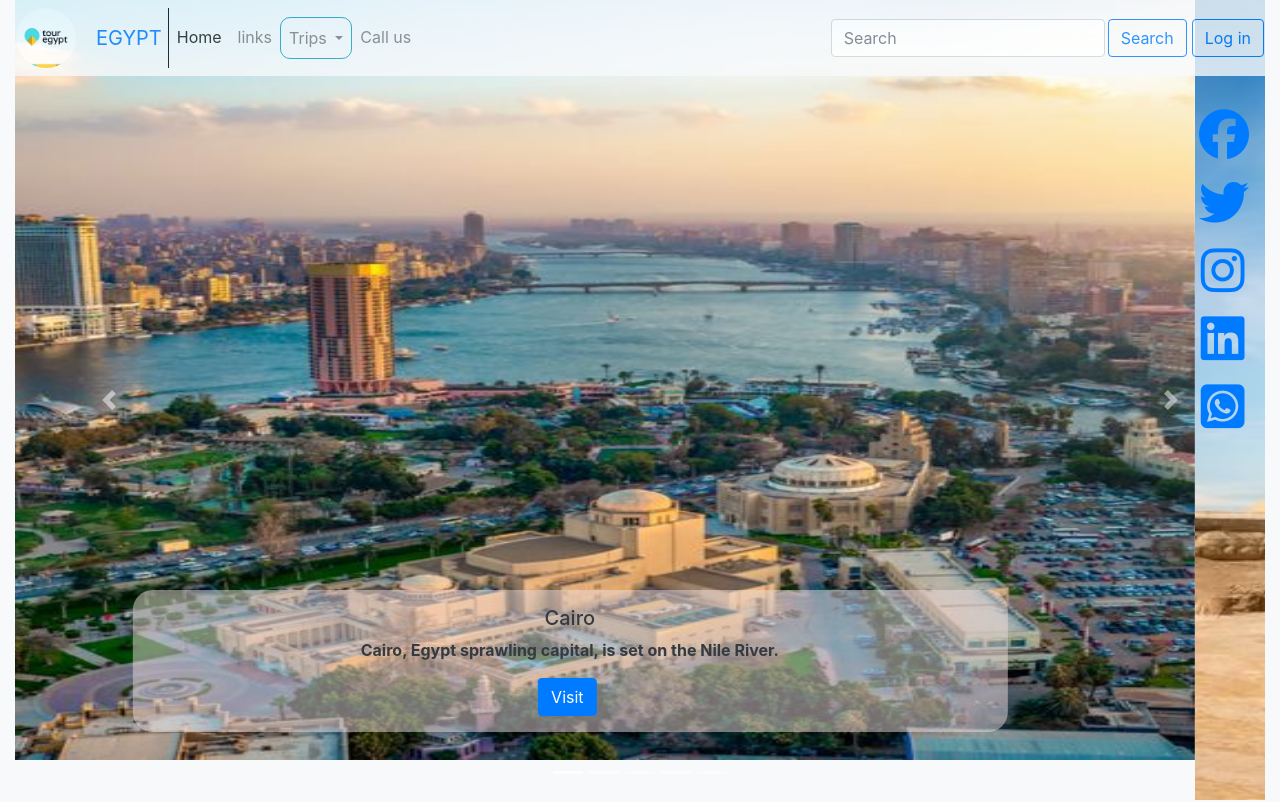
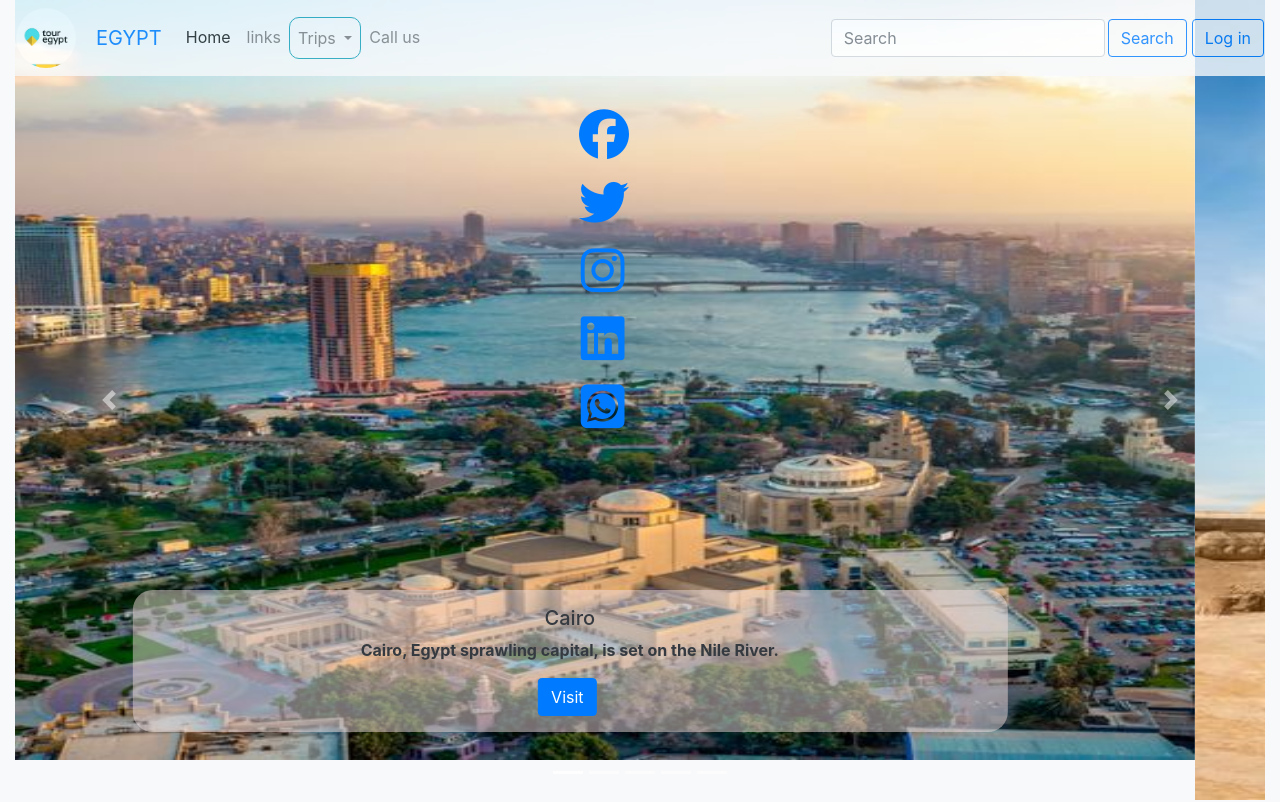
Before and after one commit to Yasser-Mohamed07/Project-tourist-Web-egy, a plain HTML site: page index.html in a window 1280 px wide. Shown: the top 802 px of the page. Drawn offline with nearby package versions, Linux system fonts and the light colour scheme.

Commit message:
Add files via upload

```diff
--- a/css/style.css
+++ b/css/style.css
@@ -8,11 +8,11 @@ body{
     height: 400px;
     position: absolute;
     z-index: 105;
-    right: 0;
+  right: 50%;
     position: fixed;
-    margin-right: 20px;
     margin-top: 100px;
     text-align: center;
+
 
 
 }
--- a/index.html
+++ b/index.html
@@ -14,10 +14,12 @@
    </style>
 </head>
 <body class="bg-light col-lg-12 col-sm-12">
+
+
+  <!-- navabar -->
     <nav class="navbar navbar-expand-lg navbar-light bg-light fixed-top col-sm-12 col-lg-12" style="opacity: 0.8;">
       <div class="ph"><img src="images/logo.jpg" alt="lo" style="height: 60px; width: 60px ; border-radius: 50%;"></div>
-        <a class="navbar-brand text-primary" href="#" style="margin-left:  20px;">EGYPT</a>
-        <div class="line" style="width: 1px; height: 60px ; background-color: black; margin-left: -10px ;"></div>
+        <a class="navbar-brand text-primary" href="#" style="margin-left:20px;">EGYPT</a>
         <button class="navbar-toggler" type="button" data-toggle="collapse" data-target="#navbarSupportedContent" aria-controls="navbarSupportedContent" aria-expanded="false" aria-label="Toggle navigation">
           <span class="navbar-toggler-icon"></span>
         </button>
```
Lines whose indentation alone changed are shown as unchanged.
